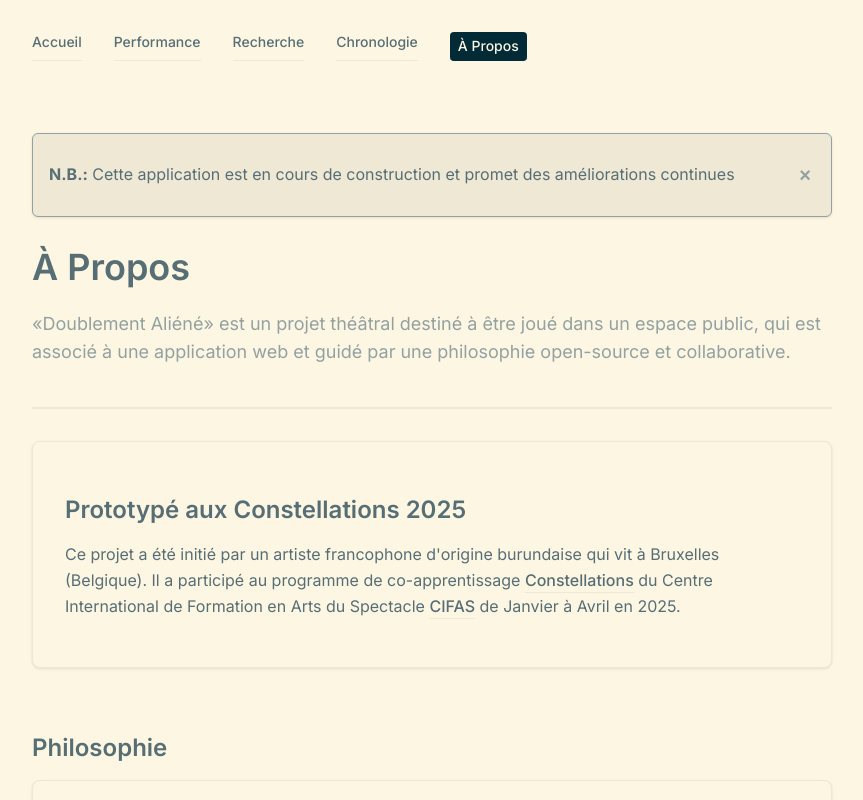
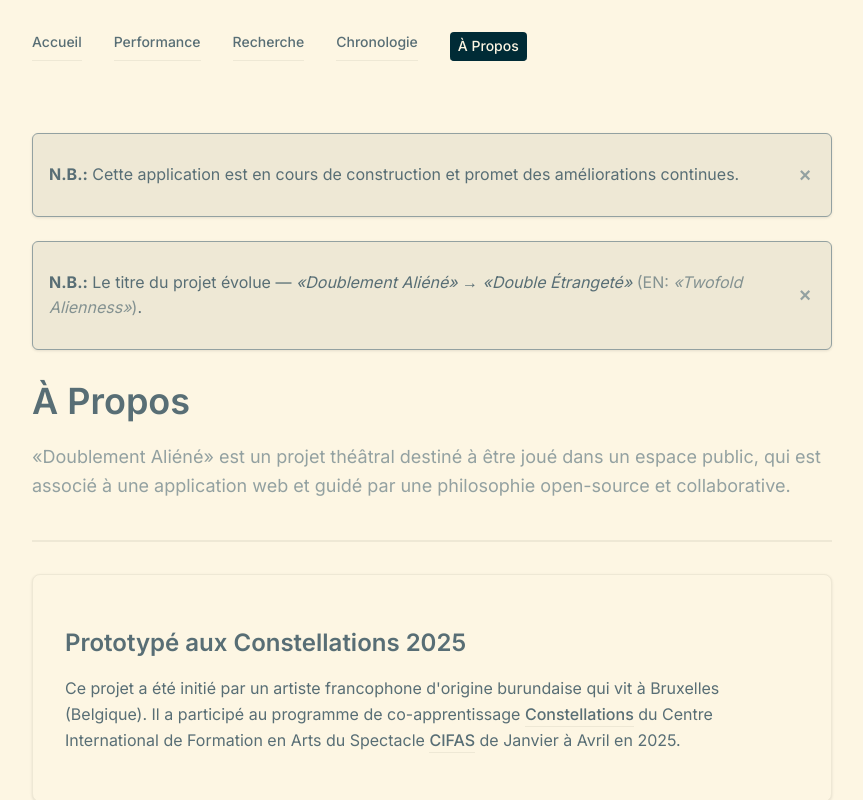
Before and after one commit to daqhris/DoublementAliene, a Next.js app: page /about in a window 1280 px wide. Shown: the top 800 px of the page, without its empty margins (208-1071 px from the left). Built offline with nearby package versions, Linux system fonts and the light colour scheme; no server answers.

Commit message:
Refactor NotificationBanner to handle multiple notices
Implement changes to display a second notification about the renaming of the artistic project.

```diff
--- a/app/components/NotificationBanner.tsx
+++ b/app/components/NotificationBanner.tsx
@@ -1,31 +1,55 @@
 'use client';
 import React, { useState, useEffect } from 'react';
 
+const NOTICES = [
+  {
+    key: 'platform-notification-dismissed',
+    message: (
+      <>
+        <strong>N.B.:</strong> Cette application est en cours de construction et promet des améliorations continues.
+      </>
+    ),
+  },
+  {
+    key: 'renaming-notification-dismissed',
+    message: (
+      <>
+        <strong>N.B.:</strong> Le titre du projet évolue —{' '}
+        <em>«Doublement Aliéné»</em> → <em>«Double Étrangeté»</em>{' '}
+        <span style={{ opacity: 0.7 }}>(EN: <em>«Twofold Alienness»</em>)</span>.
+      </>
+    ),
+  },
+];
+
 const NotificationBanner: React.FC = () => {
-  const [isVisible, setIsVisible] = useState(true);
+  const [visible, setVisible] = useState<Record<string, boolean>>({});
 
   useEffect(() => {
-    const dismissed = localStorage.getItem('platform-notification-dismissed');
-    if (dismissed === 'true') {
-      setIsVisible(false);
-    }
+    const state: Record<string, boolean> = {};
+    NOTICES.forEach(({ key }) => {
+      state[key] = localStorage.getItem(key) !== 'true';
+    });
+    setVisible(state);
   }, []);
 
-  const handleDismiss = () => {
-    setIsVisible(false);
-    localStorage.setItem('platform-notification-dismissed', 'true');
+  const handleDismiss = (key: string) => {
+    setVisible((prev) => ({ ...prev, [key]: false }));
+    localStorage.setItem(key, 'true');
   };
 
-  if (!isVisible) return null;
+  const anyVisible = Object.values(visible).some(Boolean);
+  if (!anyVisible) return null;
 
   return (
-    <div className="theater-notification-banner">
+    <>
+      {NOTICES.map(({ key, message }) =>
+        visible[key] ? (
+          <div key={key} className="theater-notification-banner">
             <div className="theater-notification-content">
-        <p className="theater-text">
-          <strong>N.B.:</strong> Cette application est en cours de construction et promet des améliorations continues
-        </p>
+              <p className="theater-text">{message}</p>
               <button
-          onClick={handleDismiss}
+                onClick={() => handleDismiss(key)}
                 className="theater-notification-dismiss"
                 aria-label="Fermer la notification"
               >
@@ -33,6 +57,9 @@ const NotificationBanner: React.FC = () => {
               </button>
             </div>
           </div>
+        ) : null
+      )}
+    </>
   );
 };
 
```
Lines whose indentation alone changed are shown as unchanged.
